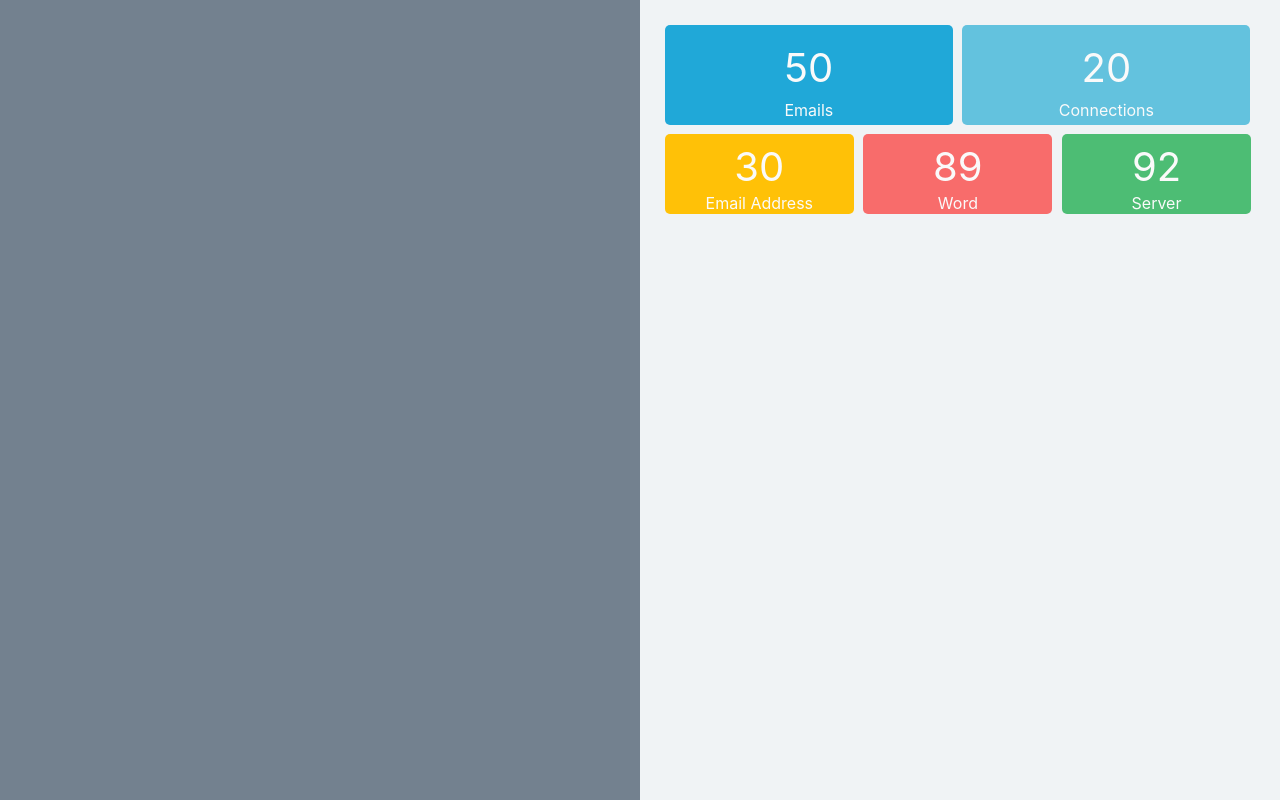
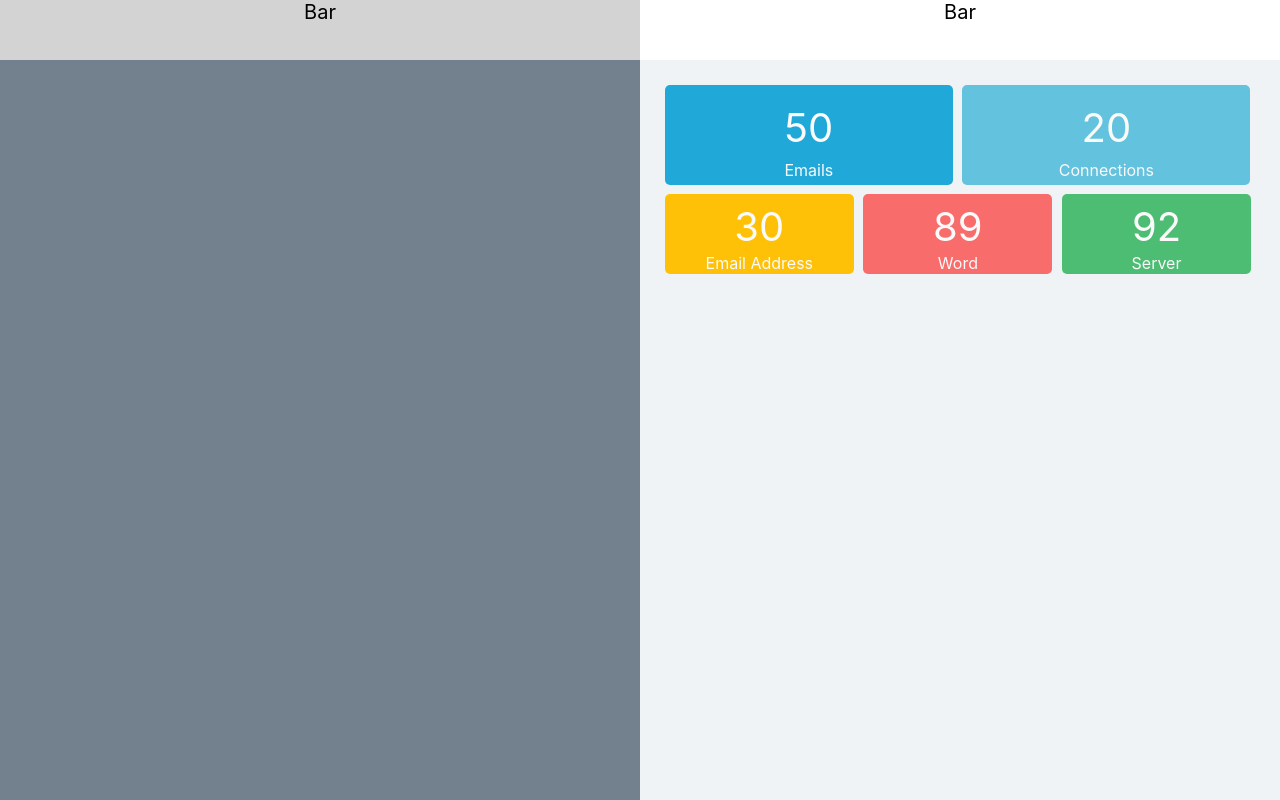
Before and after one commit to natachit/emcis-frontend, a React (Create React App) app: page / in a window 1280 px wide. Shown: the top 800 px of the page. Built offline with nearby package versions, Linux system fonts and the light colour scheme.

Commit message:
add mock up title bar

```diff
--- a/src/App.css
+++ b/src/App.css
@@ -2,8 +2,9 @@
   display: flex;
   flex-direction: row;
 }
+
 .mail-graph, .side-graph {
-    width: 50%;
+  width: 50%;
 
 }
 
@@ -16,6 +17,21 @@
 .side-graph {
   background-color: #f0f3f5;
   margin-left: 50%;
+}
+
+.mail-graph-bar, .side-graph-bar {
+  width: 100%;
+  height: 60px;
+  text-align: center;
+  font-size: 20px;
+}
+
+.side-graph-bar {
+  background-color: white;
+}
+
+.mail-graph-bar {
+  background-color: lightgrey;
 }
 
 .box, .box-small {
--- a/src/App.js
+++ b/src/App.js
@@ -8,7 +8,7 @@ import Stats from './Stats';
 
 class App extends Component {
   state = {
-    id: 0,
+    id: 38,
     stats: [
       {
         id: 0,
@@ -53,9 +53,15 @@ class App extends Component {
     return (
       <div className="App">
         <div className="mail-graph">
+          <div className="mail-graph-bar">
+            <p>Bar</p>
+          </div>
           <MailGraph selectEdge={this.selectEdge} />
         </div>
         <div className="side-graph">
+          <div className="side-graph-bar">
+            <p>Bar</p>
+          </div>
           <Stats data={this.state.stats}/>
           <WordCloud id={this.state.id}/>
           <Connectivity id={this.state.id}/>
--- a/src/Connectivity.js
+++ b/src/Connectivity.js
@@ -8,6 +8,7 @@ class Connectivity extends Component {
         return {
             title: {
                 text: "Connectivity",
+                subtext: "Server Connectivity",
                 textStyle: {
                     fontSize: 18,
                     fontFamily: '-apple-system, BlinkMacSystemFont, "Segoe UI", "Roboto", "Oxygen", "Ubuntu", "Cantarell", "Fira Sans", "Droid Sans", "Helvetica Neue", sans-serif',
--- a/src/MailGraph.js
+++ b/src/MailGraph.js
@@ -25,7 +25,7 @@ class MailGraph extends Component {
                                     borderColor: '#fff',
                                     borderWidth: 1,
                                     shadowBlur: 2,
-                                    shadowColor: 'rgba(0, 0, 0, 0.6)'
+                                    shadowColor: '#f0f3f5'
                                 },
                             },
                             label: {
@@ -74,7 +74,7 @@ class MailGraph extends Component {
     render() {
         return (
             <ReactEcharts
-                style={{ height: "500px" }}
+                style={{ height: "90%" }}
                 option={this.getOption()}
                 onEvents={{'click': this.onChartClick}}
             />
--- a/src/WordCloud.js
+++ b/src/WordCloud.js
@@ -10,6 +10,7 @@ class WordCloud extends Component {
         return {
             title: {
                 text: 'Wordcloud',
+                subtext: "Word Frequency",
                 textStyle: {
                     fontSize: 18,
                     fontFamily: '-apple-system, BlinkMacSystemFont, "Segoe UI", "Roboto", "Oxygen", "Ubuntu", "Cantarell", "Fira Sans", "Droid Sans", "Helvetica Neue", sans-serif',
@@ -50,6 +51,7 @@ class WordCloud extends Component {
                 })
                 .map(function (key, index) {
                     //console.log(key, data[name][key])
+                    console.log(data[id])
                     return {
                         name: key,
                         value: data[id][key]
```
Also changed, not shown: src/Bar.js (added, +9 -0 lines).
